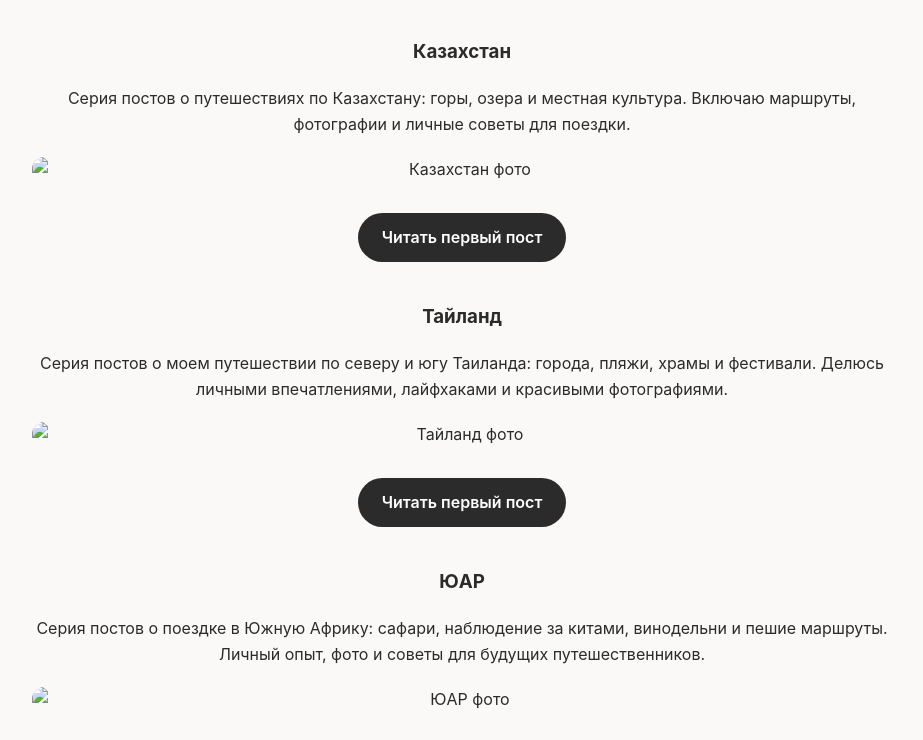
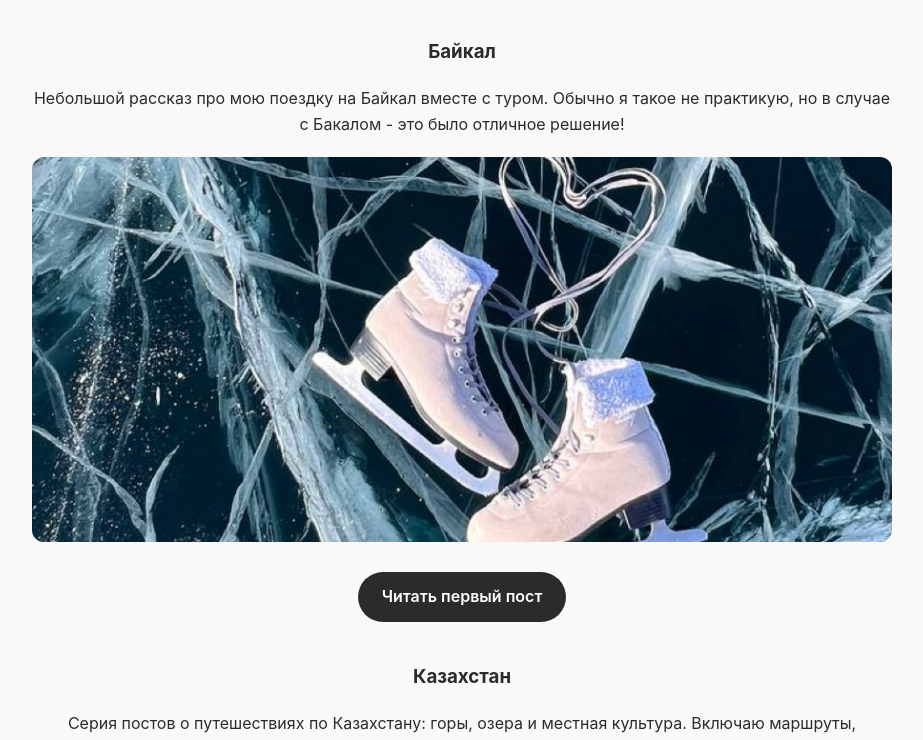
Before and after one commit to pushistic92/ryukzak-vpechatleniy, a plain HTML site: page index.html in a window 1280 px wide. Shown: the part 1641-2381 px from the top of the page, without its empty margins (178-1101 px from the left). Drawn offline with Linux system fonts and the light colour scheme.

Commit message:
Update index.html

```diff
--- a/index.html
+++ b/index.html
@@ -225,18 +225,28 @@
   <div class="travel-item" style="text-align:center; margin-bottom:40px;">
     <h3>Северная Осетия</h3>
     <p>Маршруты и впечатления с походов и поездок по Северной Осетии — горы, природа и местная культура. В серии делюсь треками, фото и советами для путешественников.</p>
-    <img src="https://jing.yandex-team.ru/files/i-slivakova/2025-12-15_20-06-29.png"
+    <img src=images/ossetia.png"
        alt="Северная Осетия фото"
        style="max-width:100%; height:auto; border-radius:12px; margin:20px 0;">
     <a href="https://t.me/ira_bubnit/71" target="_blank" class="channel-btn">Читать первый пост</a>
   </div>
+
+  <!-- Байкал -->
+  <div class="travel-item" style="text-align:center; margin-bottom:40px;">
+  <h3>Байкал</h3>
+  <p>Небольшой рассказ про мою поездку на Байкал вместе с туром. Обычно я такое не практикую, но в случае с Бакалом - это было отличное решение!</p>
+  <img src="images/baikal.png"
+       alt="Байкал фото"
+       style="max-width:100%; height:auto; border-radius:12px; margin:20px 0;">
+  <a href="https://t.me/ira_bubnit/21" target="_blank" class="channel-btn">Читать первый пост</a>
+</div>
 
 
   <!-- Казахстан -->
   <div class="travel-item" style="text-align:center; margin-bottom:40px;">
     <h3>Казахстан</h3>
     <p>Серия постов о путешествиях по Казахстану: горы, озера и местная культура. Включаю маршруты, фотографии и личные советы для поездки.</p>
-    <img src="https://jing.yandex-team.ru/files/i-slivakova/2025-12-15_20-00-57.png"
+    <img src="images/kazakhstan.png"
        alt="Казахстан фото"
        style="max-width:100%; height:auto; border-radius:12px; margin:20px 0;">
     <a href="https://t.me/ira_bubnit/131" target="_blank" class="channel-btn">Читать первый пост</a>
@@ -248,7 +258,7 @@
   <div class="travel-item" style="text-align:center; margin-bottom:40px;">
     <h3>Тайланд</h3>
     <p>Серия постов о моем путешествии по северу и югу Таиланда: города, пляжи, храмы и фестивали. Делюсь личными впечатлениями, лайфхаками и красивыми фотографиями.</p>
-      <img src="https://jing.yandex-team.ru/files/i-slivakova/2025-12-15_19-54-52.png"
+      <img src="images/thailand.png"
        alt="Тайланд фото"
        style="max-width:100%; height:auto; border-radius:12px; margin:20px 0;">
     <a href="https://t.me/ira_bubnit/592" target="_blank" class="channel-btn">Читать первый пост</a>
@@ -260,7 +270,7 @@
   <div class="travel-item" style="text-align:center; margin-bottom:40px;">
     <h3>ЮАР</h3>
     <p>Серия постов о поездке в Южную Африку: сафари, наблюдение за китами, винодельни и пешие маршруты. Личный опыт, фото и советы для будущих путешественников.</p>
-    <img src="https://jing.yandex-team.ru/files/i-slivakova/2025-12-15_20-04-39.png"
+    <img src="images/south-africa.png"
        alt="ЮАР фото"
        style="max-width:100%; height:auto; border-radius:12px; margin:20px 0;">
     <a href="https://t.me/ira_bubnit/430" target="_blank" class="channel-btn">Читать первый пост</a>
```
